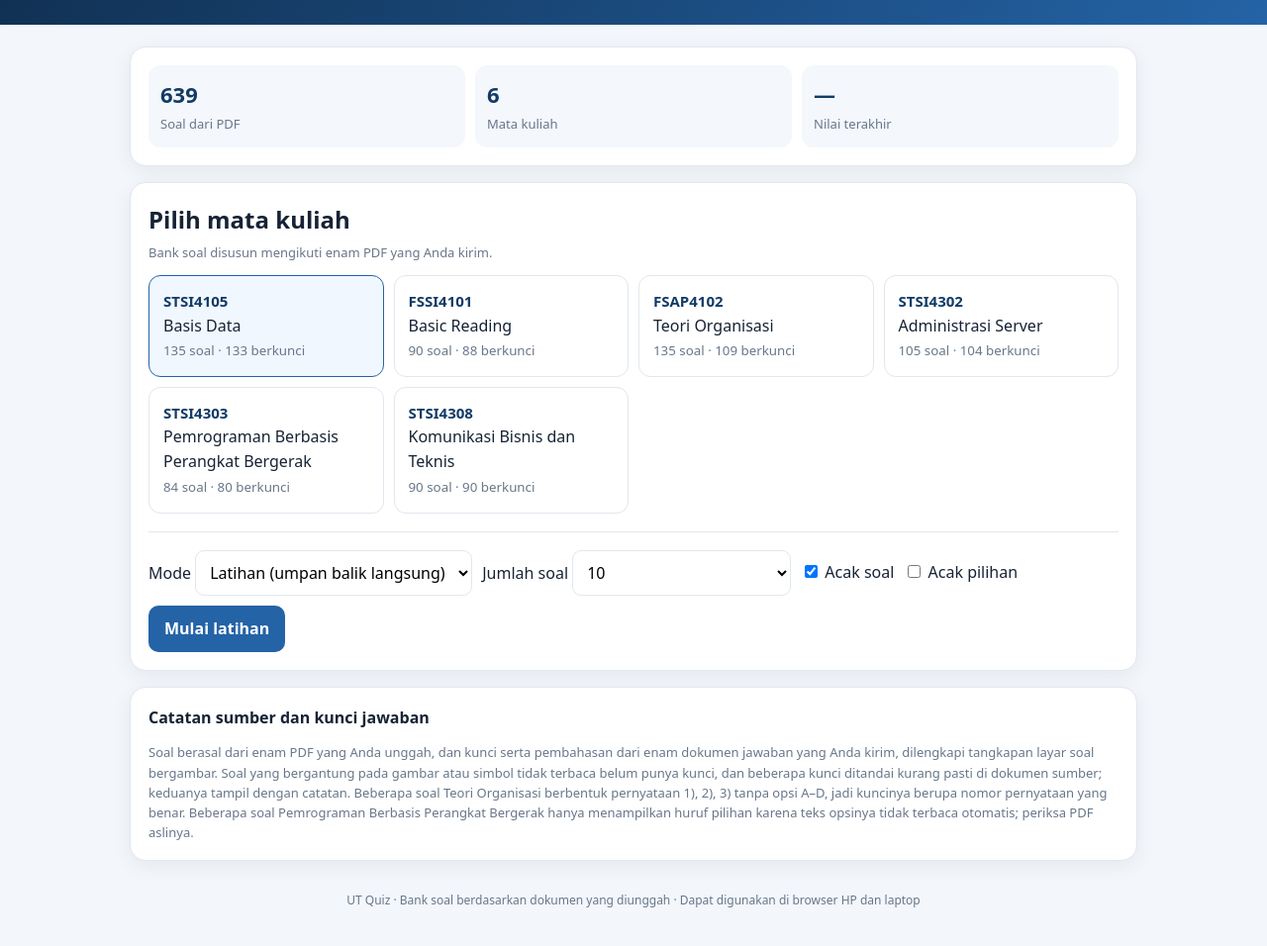
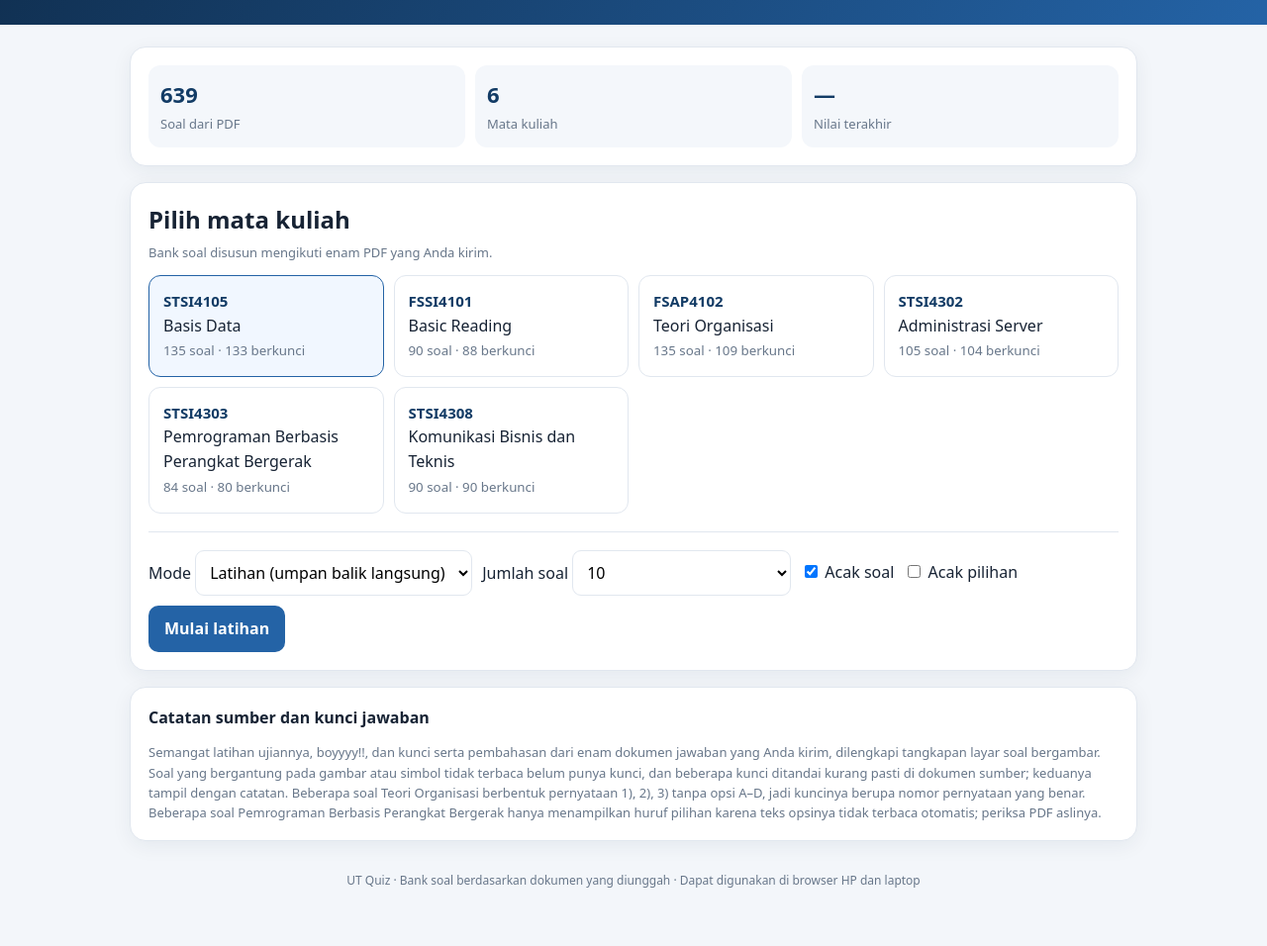
Before and after one commit to fikrihawarihub/Soal-Latihan-UAS, a plain HTML site: page index.html in a window 1280 px wide. Shown: the part 98-1054 px from the top of the page at 99% size. Drawn offline with Linux system fonts and the light colour scheme.

Commit message:
index.html

```diff
--- a/index.html
+++ b/index.html
@@ -14,7 +14,7 @@
 <section id="home" class="panel"><h2 style="margin:0 0 5px">Pilih mata kuliah</h2><p class="muted" style="margin-top:0">Bank soal disusun mengikuti enam PDF yang Anda kirim.</p><div id="courses" class="grid"></div><hr style="border:0;border-top:1px solid var(--line);margin:18px 0"><div class="controls"><label>Mode <select id="mode"><option value="practice">Latihan (umpan balik langsung)</option><option value="exam">Simulasi ujian (hasil di akhir)</option></select></label><label>Jumlah soal <select id="amount"><option value="10">10</option><option value="20">20</option><option value="50">50</option><option value="all">Semua soal mata kuliah</option></select></label><label><input type="checkbox" id="shuffle" checked> Acak soal</label><label><input type="checkbox" id="shuffleOptions"> Acak pilihan</label><button class="primary" id="start">Mulai latihan</button></div></section>
 <section id="quiz" class="panel hidden"><div class="qtop"><span id="courseLabel"></span><span><span id="qNumber"></span> · <span id="timer">00:00</span></span></div><div class="progress"><span id="bar"></span></div><div id="question" class="question"></div><div id="options"></div><div id="feedback" class="feedback hidden"></div><div class="source" id="sourceInfo"></div><div class="controls" style="justify-content:space-between;margin-top:16px"><button class="secondary" id="quit">Keluar</button><button class="primary" id="next">Soal berikutnya</button></div></section>
 <section id="result" class="panel hidden result"><h2>Hasil latihan</h2><strong id="score">—</strong><p id="resultText"></p><div class="resultGrid"><div><b id="correctCount">0</b><span class="muted">Benar dari kunci tersedia</span></div><div><b id="keyCount">0</b><span class="muted">Soal dengan kunci</span></div><div><b id="unkeyedCount">0</b><span class="muted">Kunci tidak tersedia</span></div></div><p class="muted" id="resultDetail"></p><div class="controls" style="justify-content:center"><button class="primary" id="again">Kembali ke beranda</button></div></section>
-<section class="panel"><b>Catatan sumber dan kunci jawaban</b><p class="muted" style="margin-bottom:0">Soal berasal dari enam PDF yang Anda unggah, dan kunci serta pembahasan dari enam dokumen jawaban yang Anda kirim, dilengkapi tangkapan layar soal bergambar. Soal yang bergantung pada gambar atau simbol tidak terbaca belum punya kunci, dan beberapa kunci ditandai kurang pasti di dokumen sumber; keduanya tampil dengan catatan. Beberapa soal Teori Organisasi berbentuk pernyataan 1), 2), 3) tanpa opsi A–D, jadi kuncinya berupa nomor pernyataan yang benar. Beberapa soal Pemrograman Berbasis Perangkat Bergerak hanya menampilkan huruf pilihan karena teks opsinya tidak terbaca otomatis; periksa PDF aslinya.</p></section>
+<section class="panel"><b>Catatan sumber dan kunci jawaban</b><p class="muted" style="margin-bottom:0">Semangat latihan ujiannya, boyyyy!!, dan kunci serta pembahasan dari enam dokumen jawaban yang Anda kirim, dilengkapi tangkapan layar soal bergambar. Soal yang bergantung pada gambar atau simbol tidak terbaca belum punya kunci, dan beberapa kunci ditandai kurang pasti di dokumen sumber; keduanya tampil dengan catatan. Beberapa soal Teori Organisasi berbentuk pernyataan 1), 2), 3) tanpa opsi A–D, jadi kuncinya berupa nomor pernyataan yang benar. Beberapa soal Pemrograman Berbasis Perangkat Bergerak hanya menampilkan huruf pilihan karena teks opsinya tidak terbaca otomatis; periksa PDF aslinya.</p></section>
 <div class="footer">UT Quiz · Bank soal berdasarkan dokumen yang diunggah · Dapat digunakan di browser HP dan laptop</div>
 </main>
 <script src="questions.js"></script>
```
